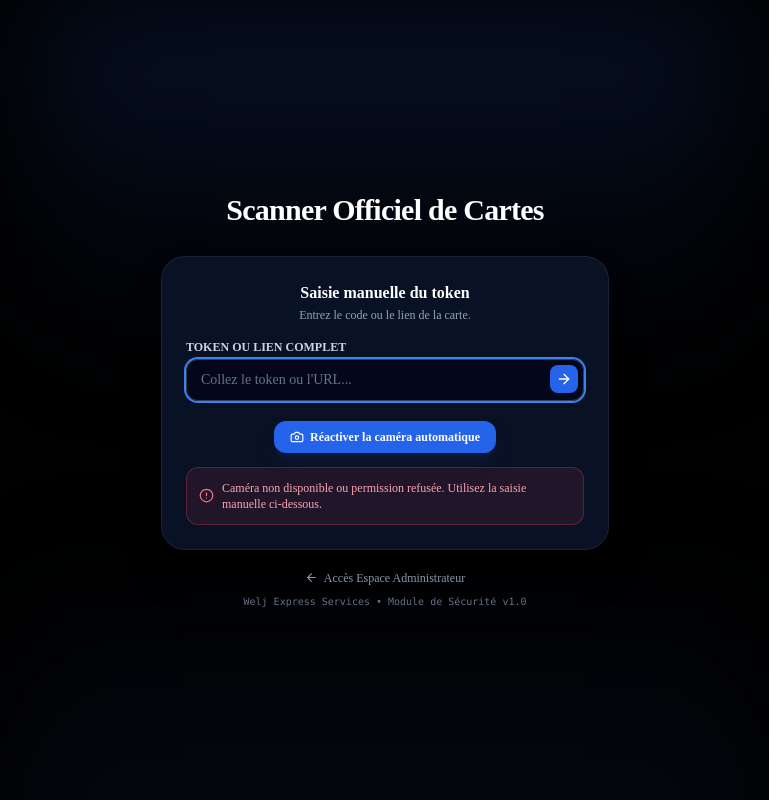
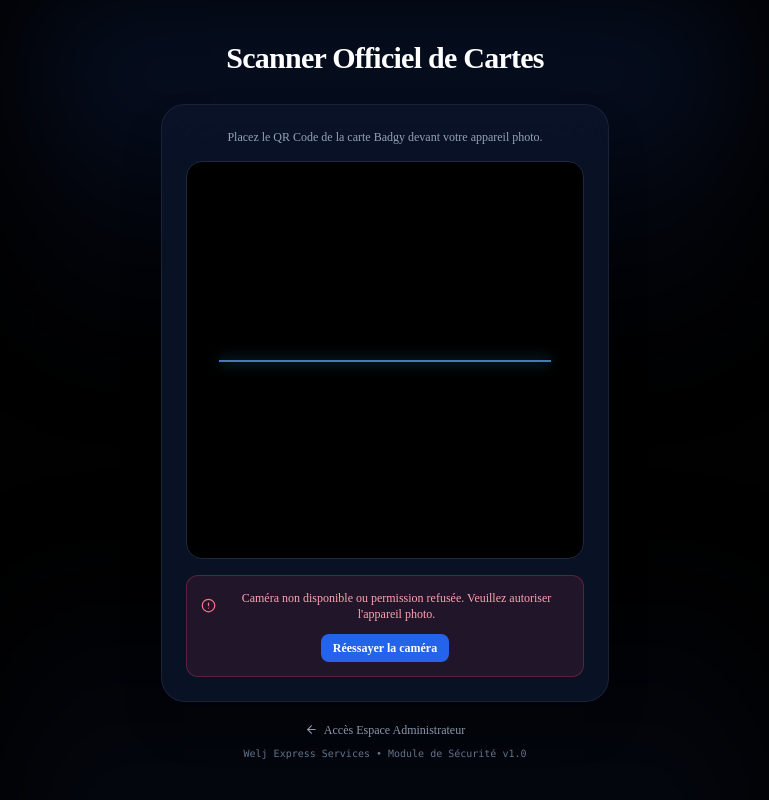
Before and after one commit to TechnoziHaiti/welj_card_security, a Next.js app: page /verify in a window 1280 px wide. Shown: the whole page, without its empty margins (255-1024 px from the left). Built offline with nearby package versions, Linux system fonts and the light colour scheme.

Commit message:
feat: keep camera scanner only on verify page, remove manual token input

```diff
--- a/src/app/verify/page.tsx
+++ b/src/app/verify/page.tsx
@@ -6,22 +6,16 @@ import { useRouter } from 'next/navigation';
 import Link from 'next/link';
 import {
   Camera,
-  Keyboard,
-  ArrowRight,
   AlertCircle,
   ArrowLeft,
   Loader2,
-  ScanLine,
 } from 'lucide-react';
 
 export default function PublicVerifyPage() {
   const router = useRouter();
-  const [tokenInput, setTokenInput] = useState('');
   const [error, setError] = useState('');
-  // La caméra est activée automatiquement dès l'ouverture de la page
   const [isScanning, setIsScanning] = useState(true);
   const [cameraLoading, setCameraLoading] = useState(true);
-  const [manualMode, setManualMode] = useState(false);
   const scannerRef = useRef<any>(null);
 
   // Arrêt sécurisé du scanner sans déclencher d'exception html5-qrcode
@@ -38,7 +32,7 @@ export default function PublicVerifyPage() {
     }
   };
 
-  // Parse token if full URL pasted or read by camera
+  // Parse token if full URL is read by camera
   const extractToken = (raw: string): string => {
     const trimmed = raw.trim();
     if (trimmed.includes('/verify/')) {
@@ -48,20 +42,9 @@ export default function PublicVerifyPage() {
     return trimmed;
   };
 
-  const handleManualSubmit = (e: React.FormEvent) => {
-    e.preventDefault();
-    const token = extractToken(tokenInput);
-    if (!token) {
-      setError('Veuillez entrer un token ou un lien de vérification valide.');
-      return;
-    }
-    setError('');
-    router.push(`/verify/${encodeURIComponent(token)}`);
-  };
-
   // Démarrage automatique de la caméra au chargement
   useEffect(() => {
-    if (!isScanning || manualMode) return;
+    if (!isScanning) return;
 
     let html5QrCodeScanner: any = null;
     let isMounted = true;
@@ -112,8 +95,7 @@ export default function PublicVerifyPage() {
         if (isMounted) {
           setCameraLoading(false);
           setIsScanning(false);
-          setManualMode(true);
-          setError('Caméra non disponible ou permission refusée. Utilisez la saisie manuelle ci-dessous.');
+          setError('Caméra non disponible ou permission refusée. Veuillez autoriser l\'appareil photo.');
         }
       }
     };
@@ -126,7 +108,7 @@ export default function PublicVerifyPage() {
       scannerRef.current = null;
       safeStopScanner(scanner);
     };
-  }, [isScanning, manualMode, router]);
+  }, [isScanning, router]);
 
   return (
     <main className="min-h-screen bg-[#010101] relative overflow-hidden flex flex-col items-center justify-center p-3 sm:p-6 text-white selection:bg-blue-600 selection:text-white">
@@ -144,7 +126,6 @@ export default function PublicVerifyPage() {
 
         {/* Conteneur Scanner Principal en verre sombre bleu nuit */}
         <div className="bg-[#0b1329]/90 backdrop-blur-xl text-white rounded-3xl shadow-2xl p-5 sm:p-6 border border-slate-800/80">
-          {!manualMode ? (
           <div>
             <div className="text-center mb-4">
               <p className="text-xs text-slate-400">
@@ -170,87 +151,26 @@ export default function PublicVerifyPage() {
                 <div className="absolute inset-x-8 top-1/2 h-0.5 bg-blue-400 shadow-[0_0_14px_#38bdf8] z-10 pointer-events-none animate-pulse" />
               )}
             </div>
-
-              {/* Bouton bascule vers saisie manuelle si besoin */}
-              <div className="mt-4 text-center">
-                <button
-                  type="button"
-                  onClick={async () => {
-                    const scanner = scannerRef.current;
-                    scannerRef.current = null;
-                    await safeStopScanner(scanner);
-                    setManualMode(true);
-                  }}
-                  className="inline-flex items-center gap-1.5 text-xs text-slate-400 hover:text-blue-300 font-semibold transition-colors"
-                >
-                  <Keyboard size={14} />
-                  <span>Saisir le code manuellement au clavier</span>
-                </button>
-              </div>
-            </div>
-          ) : (
-            /* Mode Saisie Manuelle de secours */
-            <div>
-              <div className="text-center mb-4">
-                <h2 className="text-base font-bold text-white">
-                  Saisie manuelle du token
-                </h2>
-                <p className="text-xs text-slate-400 mt-0.5">
-                  Entrez le code ou le lien de la carte.
-                </p>
           </div>
 
-              <form onSubmit={handleManualSubmit} className="space-y-3">
-                <div>
-                  <label htmlFor="tokenInput" className="block text-xs font-semibold text-slate-300 uppercase mb-1">
-                    Token ou Lien complet
-                  </label>
-                  <div className="relative">
-                    <input
-                      id="tokenInput"
-                      type="text"
-                      autoFocus
-                      placeholder="Collez le token ou l'URL..."
-                      value={tokenInput}
-                      onChange={(e) => setTokenInput(e.target.value)}
-                      className="w-full pl-3.5 pr-10 py-2.5 rounded-xl bg-slate-950/80 border border-slate-700 text-white focus:outline-none focus:ring-2 focus:ring-blue-500 text-sm placeholder:text-slate-500"
-                    />
-                    <button
-                      type="submit"
-                      className="absolute right-1.5 top-1.5 p-1.5 rounded-lg bg-blue-600 hover:bg-blue-500 text-white transition-colors"
-                      aria-label="Vérifier"
-                    >
-                      <ArrowRight size={16} />
-                    </button>
+          {error && (
+            <div className="mt-4 p-3.5 bg-rose-500/10 border border-rose-500/30 rounded-xl text-rose-300 text-xs flex flex-col items-center gap-2 text-center">
+              <div className="flex items-center gap-2">
+                <AlertCircle size={15} className="shrink-0 text-rose-400" />
+                <span>{error}</span>
               </div>
-                </div>
-
-                <div className="pt-2 text-center">
               <button
                 type="button"
                 onClick={() => {
-                      setManualMode(false);
+                  setError('');
                   setIsScanning(true);
-                      setError('');
                 }}
-                    className="inline-flex items-center gap-1.5 px-4 py-2 rounded-xl bg-blue-600 text-white text-xs font-bold hover:bg-blue-500 transition-colors shadow-lg shadow-blue-950/50"
+                className="mt-1 px-3 py-1.5 rounded-lg bg-blue-600 hover:bg-blue-500 text-white text-xs font-semibold transition-colors cursor-pointer"
               >
-                    <Camera size={14} />
-                    <span>Réactiver la caméra automatique</span>
+                Réessayer la caméra
               </button>
             </div>
-              </form>
-            </div>
           )}
-
-          {error && (
-            <div className="mt-3.5 p-3 bg-rose-500/10 border border-rose-500/30 rounded-xl text-rose-300 text-xs flex items-center gap-2">
-              <AlertCircle size={15} className="shrink-0 text-rose-400" />
-              <span>{error}</span>
-            </div>
-          )}
-
-
         </div>
 
         {/* Accès Administration */}
```
Lines whose indentation alone changed are shown as unchanged.
